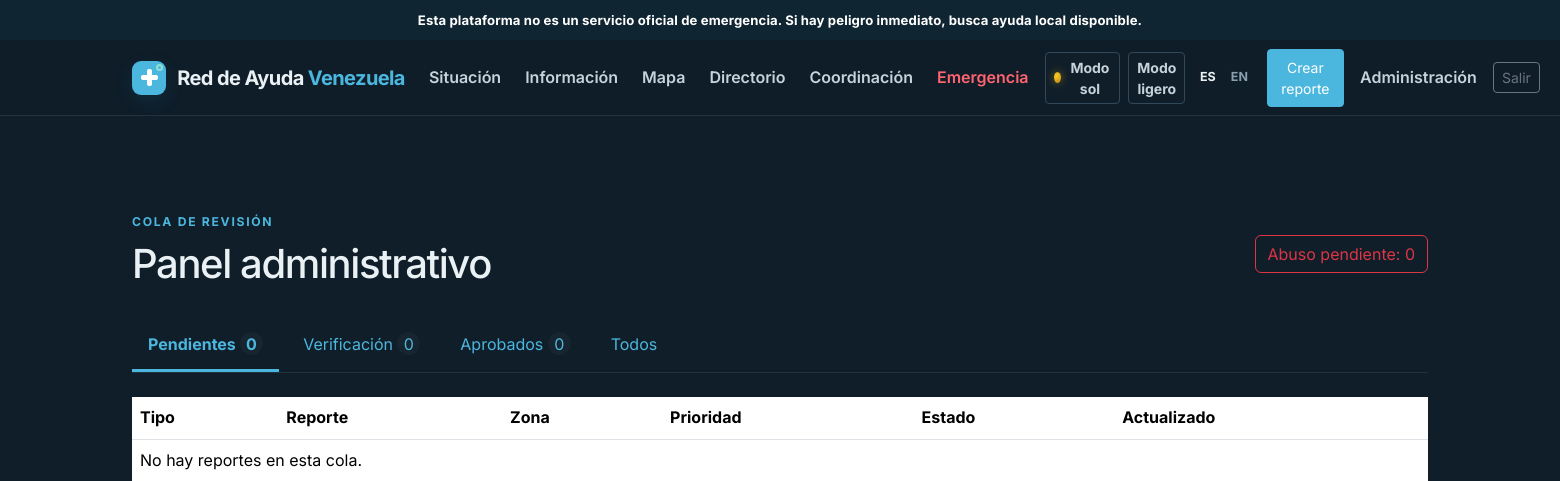
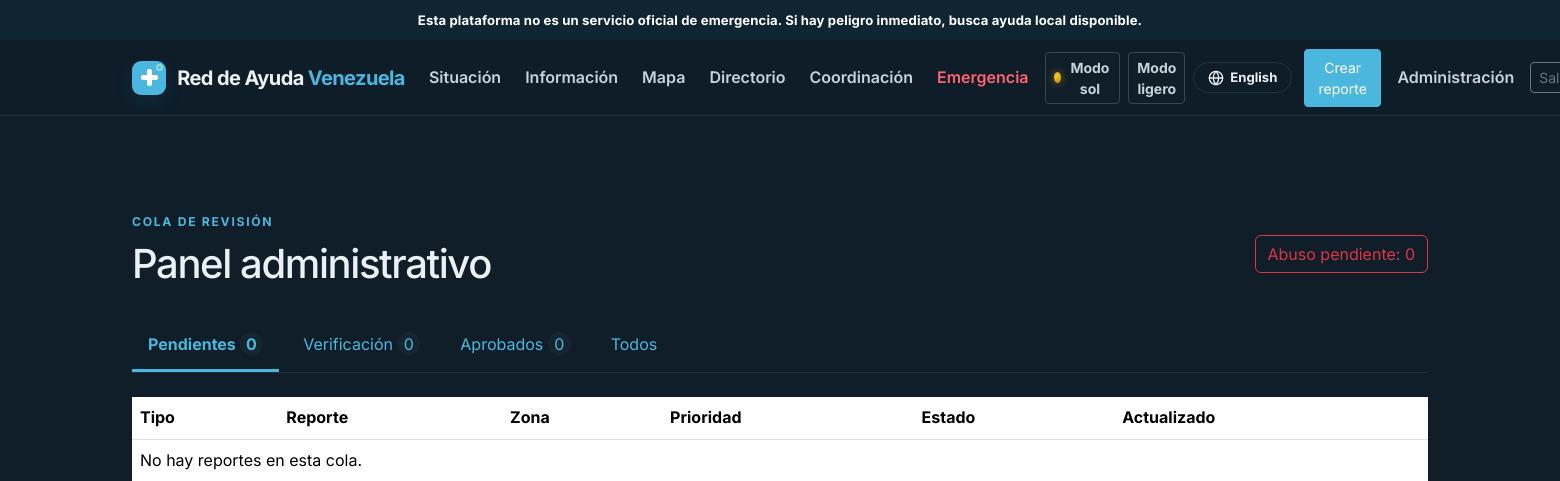
Before and after one commit to sibrianc/red-ayuda-venezuela, a Flask app: page /admin in a window 1560 px wide; the page is wider, and only the part inside the window is pictured. Shown: the top 481 px of that part. Run offline with Flask 3, Linux system fonts and the light colour scheme; the visitor is signed in with stand-in values (Sample User, id 1); data that the repository does not hold is empty.

Commit message:
feat(i18n): botón de idioma en el header (globo + idioma destino)
Reemplaza los enlaces de texto ES|EN por un botón claro tipo pill en la barra: muestra
un ícono de globo y el idioma al que cambia (English/Español), conserva la página
actual y recuerda la elección por cookie. Suite 107.

Co-Authored-By: Claude Opus 4.8 <noreply@anthropic.com>

```diff
--- a/app/static/css/main.css
+++ b/app/static/css/main.css
@@ -1016,8 +1016,8 @@ html[data-theme="light"] .rv-dir-hero{background:linear-gradient(120deg,#00247D,
 .dir-pet-card{display:flex;flex-direction:column;}
 .dir-pet-photo{width:100%;height:180px;object-fit:cover;border-radius:10px;margin:-.2rem 0 .8rem;background:var(--glass);border:1px solid var(--border);}
 
-/* ===== Selector de idioma (ES/EN) ===== */
-.lang-switch{display:flex;align-items:center;gap:.1rem;}
-.lang-link{font-size:.78rem;font-weight:700;color:var(--muted);text-decoration:none;padding:.2rem .42rem;border-radius:6px;line-height:1;}
-.lang-link:hover{color:var(--text);}
-.lang-link.is-active{color:var(--text);background:var(--glass);}
+/* ===== Botón de cambio de idioma (ES/EN) ===== */
+.lang-switch{display:flex;align-items:center;}
+.lang-toggle{display:inline-flex;align-items:center;gap:.4rem;font-weight:700;font-size:.82rem;line-height:1;color:var(--text);background:var(--glass);border:1px solid var(--border);border-radius:999px;padding:.42rem .85rem;text-decoration:none;transition:border-color .14s ease, background .14s ease, color .14s ease;}
+.lang-toggle:hover{color:var(--text);border-color:var(--brand);background:var(--surface);}
+.lang-toggle svg{width:16px;height:16px;flex:none;}
--- a/app/templates/_ui.html
+++ b/app/templates/_ui.html
@@ -17,7 +17,8 @@
   'shield-check': '<path d="M20 13c0 5-3.5 7.5-7.66 8.95a1 1 0 0 1-.67-.01C7.5 20.5 4 18 4 13V6a1 1 0 0 1 1-1c2 0 4.5-1.2 6.24-2.72a1.17 1.17 0 0 1 1.52 0C14.51 3.81 17 5 19 5a1 1 0 0 1 1 1z"/><path d="m9 12 2 2 4-4"/>',
   'phone': '<path d="M22 16.92v3a2 2 0 0 1-2.18 2 19.79 19.79 0 0 1-8.63-3.07 19.5 19.5 0 0 1-6-6 19.79 19.79 0 0 1-3.07-8.67A2 2 0 0 1 4.11 2h3a2 2 0 0 1 2 1.72 12.84 12.84 0 0 0 .7 2.81 2 2 0 0 1-.45 2.11L8.09 9.91a16 16 0 0 0 6 6l1.27-1.27a2 2 0 0 1 2.11-.45 12.84 12.84 0 0 0 2.81.7A2 2 0 0 1 22 16.92z"/>',
   'check': '<path d="M20 6 9 17l-5-5"/>',
-  'paw': '<circle cx="11" cy="4" r="2"/><circle cx="18" cy="8" r="2"/><circle cx="20" cy="16" r="2"/><path d="M9 10a5 5 0 0 1 5 5v3.5a3.5 3.5 0 0 1-6.84 1.045Q6.52 17.48 4.46 16.84A3.5 3.5 0 0 1 5.5 10Z"/>'
+  'paw': '<circle cx="11" cy="4" r="2"/><circle cx="18" cy="8" r="2"/><circle cx="20" cy="16" r="2"/><path d="M9 10a5 5 0 0 1 5 5v3.5a3.5 3.5 0 0 1-6.84 1.045Q6.52 17.48 4.46 16.84A3.5 3.5 0 0 1 5.5 10Z"/>',
+  'globe': '<circle cx="12" cy="12" r="10"/><path d="M12 2a14.5 14.5 0 0 0 0 20 14.5 14.5 0 0 0 0-20"/><path d="M2 12h20"/>'
 } -%}
 <svg class="rv-svg" width="{{ size }}" height="{{ size }}" viewBox="0 0 24 24" fill="none" stroke="currentColor" stroke-width="2" stroke-linecap="round" stroke-linejoin="round" aria-hidden="true" focusable="false">{{ paths.get(name, paths['shield-check'])|safe }}</svg>
 {%- endmacro %}
--- a/app/templates/base.html
+++ b/app/templates/base.html
@@ -1,3 +1,4 @@
+{% from "_ui.html" import icon %}
 <!doctype html>
 <html lang="{{ current_locale }}" data-bandwidth="standard" data-theme="dark">
 <head>
@@ -46,8 +47,11 @@
               {{ _('Modo ligero') }}
             </button>
           </li>
-          <li class="nav-item lang-switch" aria-label="{{ _('Idioma') }}">
-            {% for code, label in LANGUAGES.items() %}<a class="lang-link{{ ' is-active' if current_locale == code }}" href="{{ set_lang_link(code) }}" hreflang="{{ code }}" rel="nofollow">{{ code|upper }}</a>{% endfor %}
+          <li class="nav-item lang-switch">
+            {% set _other = 'en' if current_locale == 'es' else 'es' %}
+            <a class="btn btn-sm lang-toggle" href="{{ set_lang_link(_other) }}" hreflang="{{ _other }}" rel="nofollow" aria-label="{{ _('Idioma') }}: {{ LANGUAGES[_other] }}" title="{{ _('Idioma') }}: {{ LANGUAGES[_other] }}">
+              {{ icon('globe', 16) }}<span>{{ LANGUAGES[_other] }}</span>
+            </a>
           </li>
           <li class="nav-item"><a class="btn btn-sm btn-primary nav-report-button" href="{{ url_for('reports.help_request') }}">{{ _('Crear reporte') }}</a></li>
           {% if current_user.is_authenticated %}
```
